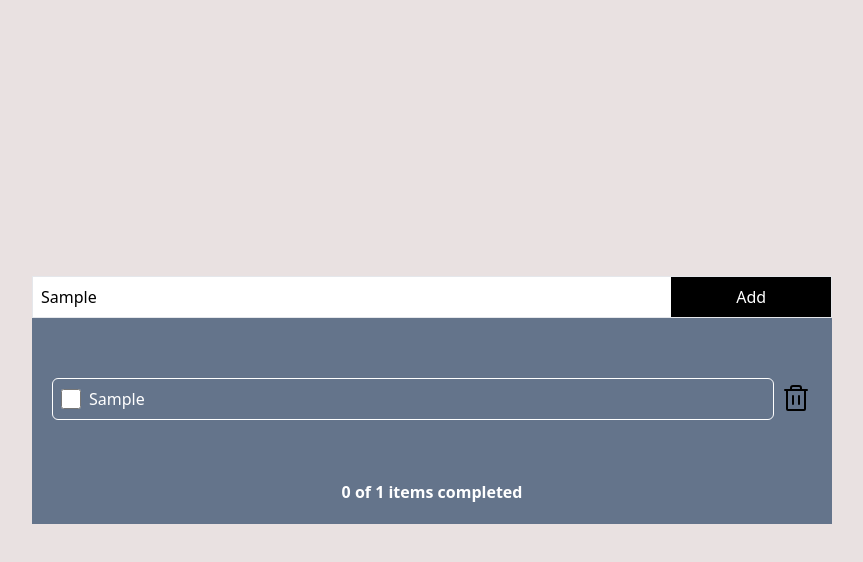
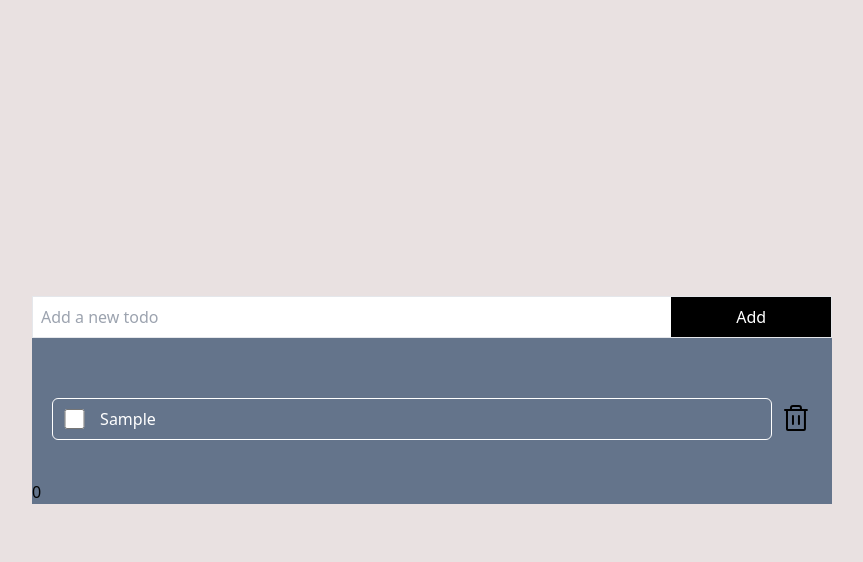
Before and after one commit to ansman58/todos-3mtt, a React (Create React App) app: page / in a window 1280 px wide. Both pictures are taken after typing "Sample" into the empty fields and a click on the button "Add". Shown: the top 562 px of the page, without its empty margins (208-1071 px from the left). Built offline with nearby package versions, Linux system fonts and the light colour scheme.

Commit message:
optimize

```diff
--- a/src/App.tsx
+++ b/src/App.tsx
@@ -19,19 +19,22 @@ function App() {
     setNoOfCompletedTodos(todos.filter((todo) => todo.isCompleted).length);
   }, [todos, checked]);
 
-  const onAddTodo = () => {
-    if (!todo) return;
+  const saveTodos = () => {
     const newTodos = [...todos, { todo, isCompleted: false }];
 
     setTodos(newTodos);
+    setTodo("");
     localStorage.setItem("todos", JSON.stringify(newTodos));
+  };
+
+  const onAddTodo = () => {
+    if (!todo) return;
+    saveTodos();
   };
 
   const onClickEnter = (e: React.KeyboardEvent<HTMLInputElement>) => {
     if (e.key === "Enter") {
-      const newTodos = [...todos, { todo, isCompleted: false }];
-      setTodos(newTodos);
-      localStorage.setItem("todos", JSON.stringify(newTodos));
+      saveTodos();
     }
   };
 
@@ -39,7 +42,7 @@ function App() {
     const updateTodos = todos.filter((t) => t !== todo);
     setTodos(updateTodos);
     localStorage.setItem("todos", JSON.stringify(updateTodos));
-  }
+  };
 
   return (
     <div>
@@ -50,6 +53,7 @@ function App() {
               type="text"
               name="todo"
               id="todo"
+              value={todo}
               onChange={(e) => setTodo(e.target.value)}
               onKeyDown={onClickEnter}
               placeholder="Add a new todo"
@@ -63,7 +67,7 @@ function App() {
               Add
             </button>
           </div>
-          <div className="p-5 ">
+          <div className="p-5 max-h-[400px] overflow-y-auto">
             {todos.map((todo, index) => (
               <Todo
                 key={index}
@@ -75,9 +79,11 @@ function App() {
               />
             ))}
           </div>
-          <p className="p-5 text-base font-semibold text-center text-white">
-            {noOfCompletedTodos} of {todos.length} items completed
-          </p>
+          {noOfCompletedTodos && (
+            <p className="p-5 text-base font-semibold text-center text-white">
+              {noOfCompletedTodos} of {todos.length} items completed
+            </p>
+          )}
         </div>
       </div>
     </div>
--- a/src/Todo.tsx
+++ b/src/Todo.tsx
@@ -24,21 +24,21 @@ const Todo = (props: TodoProps) => {
   };
 
   return (
-    <div className="flex items-center justify-between mb-5">
-      <div className="p-2 border border-white rounded-md basis-[95%]">
-        <div className="flex items-center gap-2">
+    <div className="flex items-center justify-between gap-2 mb-5">
+      <div className="py-2 px-1 border border-white rounded-md basis-[95%]">
+        <div className="flex items-center justify-between gap-2">
           <input
             type="checkbox"
             name="check"
             onChange={onCompleteTodo}
             checked={completed}
             id="check"
-            className="w-5 h-5 outline-none cursor-pointer"
+            className="w-5 h-5 outline-none cursor-pointer basis-[5%]"
           />
           <p
             className={`${
-              completed ? "line-through text-white" : "text-white"
-            } `}
+              completed ? "line-through" : ""
+            }, text-white whitespace-pre-line basis-[95%]`}
           >
             {props.todo}
           </p>
--- /dev/null
+++ b/src/TodosWrapper.tsx
@@ -0,0 +1,23 @@
+// import React from "react";
+
+// const TodosWrapper = <P extends object>(
+//   WrappedComponent: React.ComponentType<P>
+// ) => {
+//   const MyComponent = (props: P) => {
+//     return <WrappedComponent {...props} />;
+//   };
+
+//   return <MyComponent />;
+// };
+
+// // export default TodosWrapper;
+
+import React from 'react'
+
+const TodosWrapper = () => {
+  return (
+    <div>TodosWrapper</div>
+  )
+}
+
+export default TodosWrapper
```
